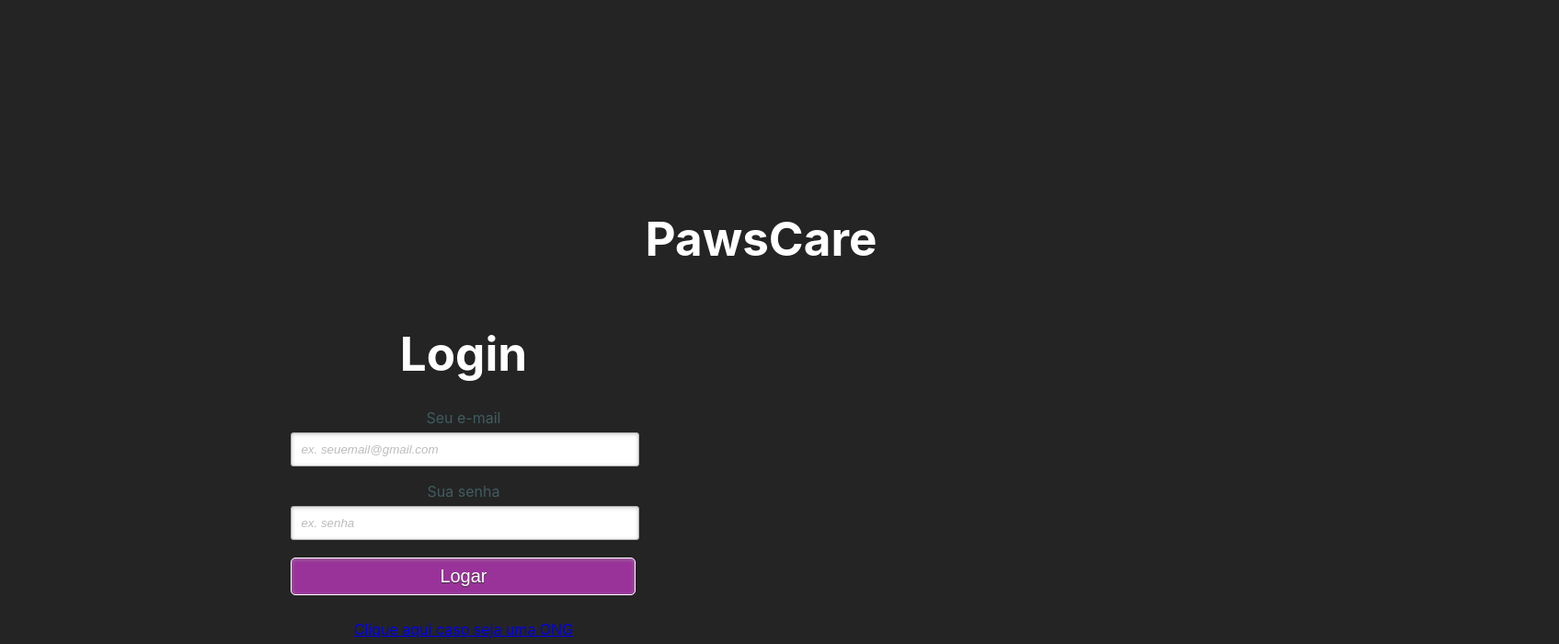
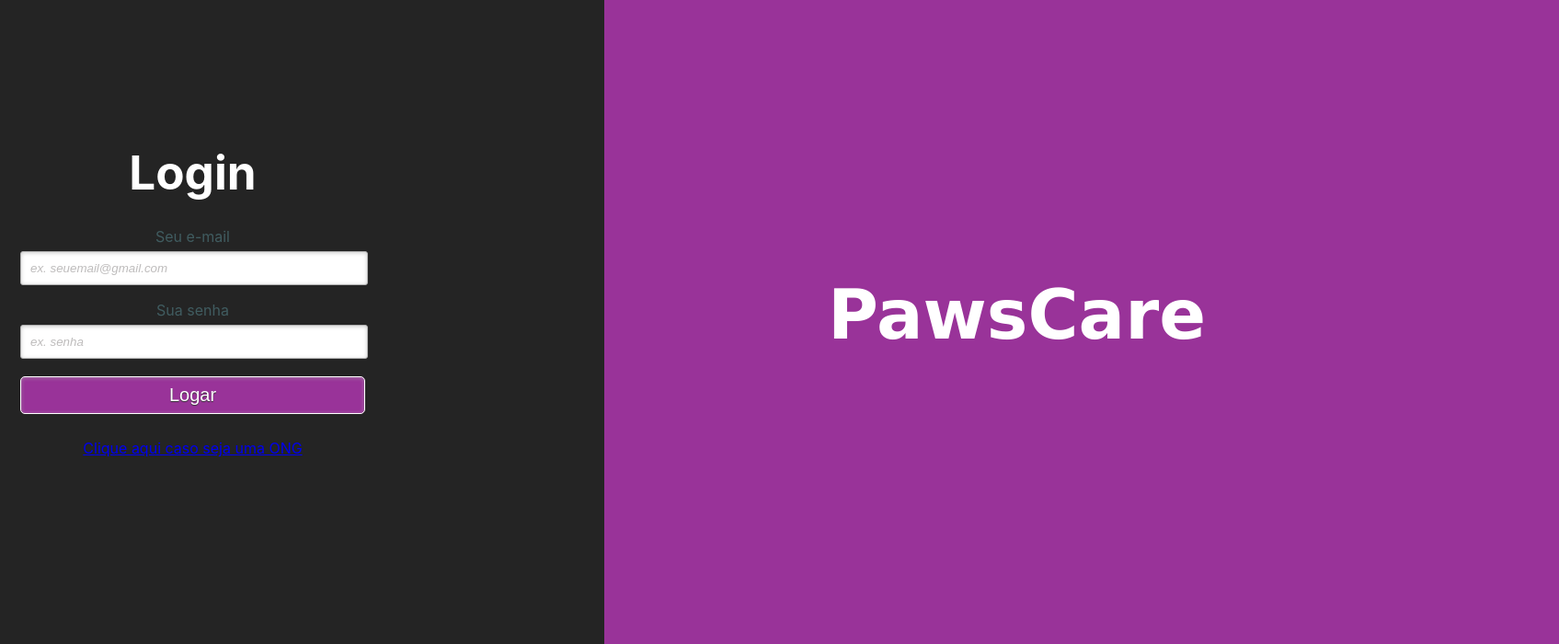
Before and after one commit to brunogmadeira/PawsCare, a React (Vite) app: page / in a window 1280 px wide. Shown: the top 700 px of the page at 92% size, 1695 px wide, since content can reach past the window. Built offline with nearby package versions, Linux system fonts and the light colour scheme.

Commit message:
Criação de login para ONG's

```diff
--- a/src/App.css
+++ b/src/App.css
@@ -13,6 +13,27 @@ body{
 }
 
 /* child ao lado do formulário*/
+
+.parede{
+  position: relative;
+  bottom: 32px;
+  left: 250px;
+  background-color: #939;
+  width: 488px;
+  height: 940px;
+  padding-right: 550px;
+}
+
+
+.parede > h1 {
+  color: white;
+  font-size: 75px;
+  font-family: 'Lucida Sans';
+  position: relative;
+  top: 299px;
+  padding-left: 243px;
+  margin: 0;
+}
 
 .logo{
   position: relative;
```
